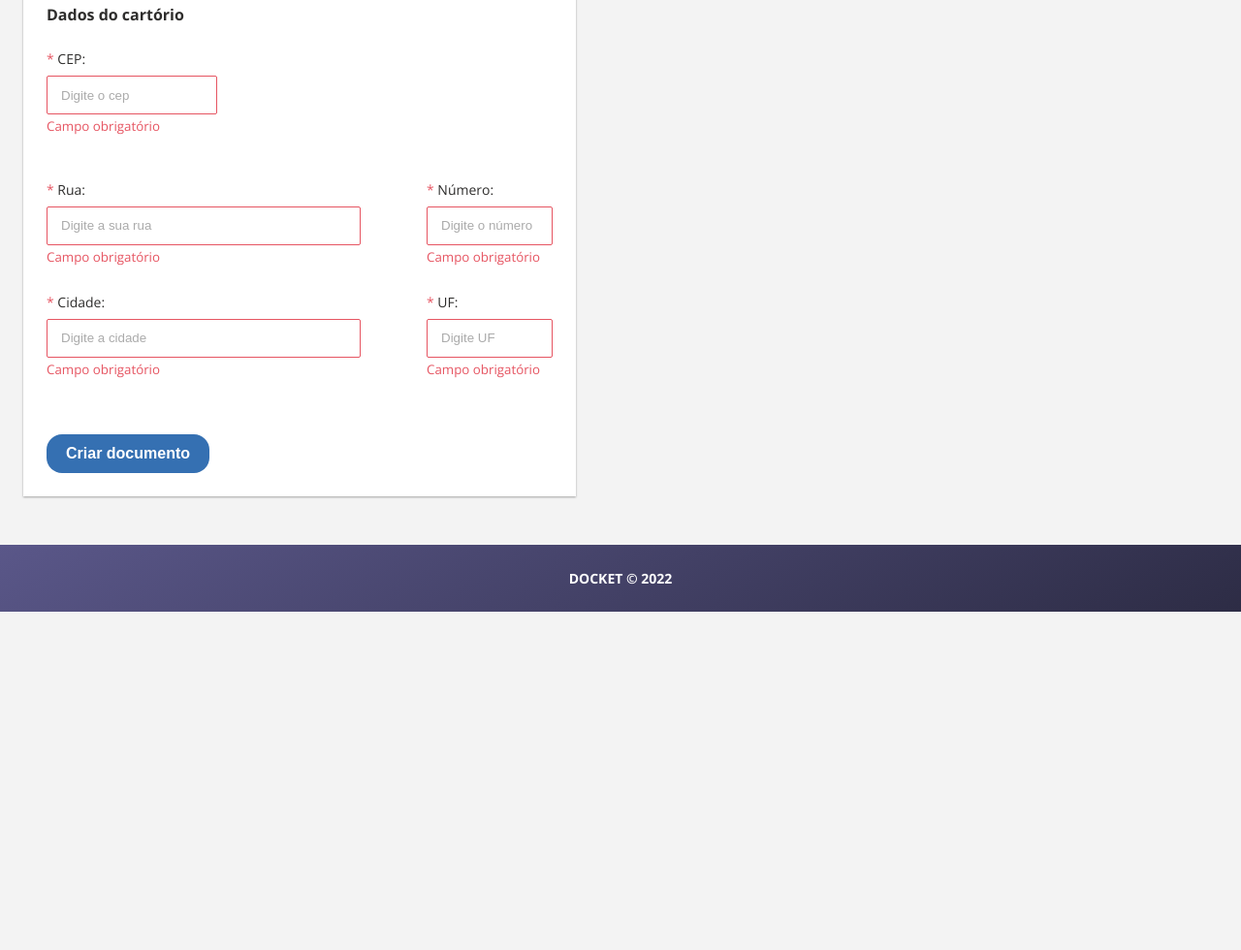
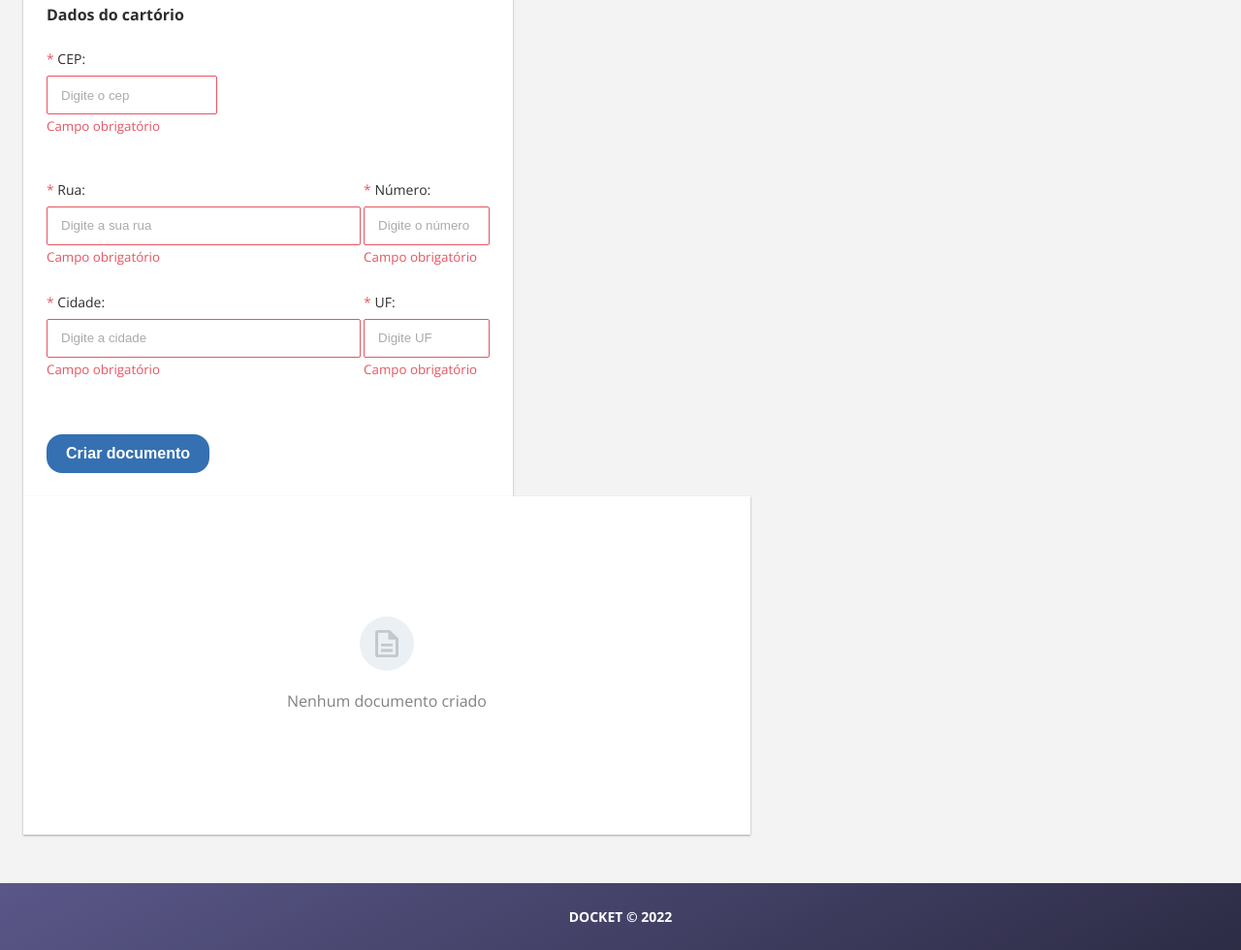
Before and after one commit to DanielFFerreira/teste-docket, a plain HTML site: page index.html in a window 1280 px wide. Shown: the part 907-1887 px from the top of the page at 97% size. Before the commit the page ends 1538 px from the top, so only its background shows below. Drawn offline with nearby package versions, Linux system fonts and the light colour scheme; no server answers.

Commit message:
ajustando responsividade card empty space

```diff
--- a/index.html
+++ b/index.html
@@ -41,6 +41,7 @@
 
     </section>
 
+    <div class="registro-container">
       <section class="section-registro">
 
         <!-- form -->
@@ -54,7 +55,14 @@
               <span class="required-symbol">*</span>
               Nome do documento:
             </label>
-          <input type="text" class="border-error" placeholder="Digite o documento" required>
+            <input
+            id="nome-documento"
+            type="text"
+            class="border-error"
+            placeholder="Digite o documento"
+            pattern="[a-zA-Záãâéêíîóôõú\s]+$"
+            required
+            >
             <small class="error-menssage">Campo obrigatório</small>
           </div>
 
@@ -135,16 +143,17 @@
 
           <input type="submit" class="btn-documento" value="Criar documento" />
 
-
         </form>
-
 
       </section>
 
-    <section class="container">
-
+      <section class="empty-container">
+        <div class="empty-content">
+          <img src="src/img/empty.svg" alt="imagem empty">
+          <p class="empty-doc">Nenhum documento criado</p>
+        </div>
       </section>
-
+    </div>
   </main>
 
 
--- a/src/js/main.js
+++ b/src/js/main.js
@@ -1,13 +1,20 @@
 const URL = "http://localhost:3000/documentos";
 const elemCont = document.querySelector("container");
 
-fetch(URL).then((res) => {
+// fetch(URL).then((res) => {
+//   return res.json();
+// })
+// .then((data) => {
+//   data.map(documents => {
+//     const elemDiv = document.createElement("div");
+//     elemDiv.innerHTML = documents.certidao_de_nascimento.nome_do_documento;
+//     return elemCont.innerHTML = elemDiv;
+//   });
+// });
+
+fetch(URL).then(res => {
   return res.json();
-})
-.then((data) => {
-  data.map(documents => {
-    const elemDiv = document.createElement("div");
-    elemDiv.innerHTML = documents.certidao_de_nascimento.nome_do_documento;
-    return elemCont.innerHTML = elemDiv;
-  });
+}).then(data => {
+  document.querySelector("#nome-documento").innerHTML = data[0].nome_documento;
+  console.log(data);
 });
--- a/src/scss/styles.scss
+++ b/src/scss/styles.scss
@@ -5,6 +5,7 @@ $black100: #2e2d2c;
 $white: #ffffff;
 $black02: #f3f3f3;
 $black-40: #ababab;
+$black-60: #828180;
 $red-01: #e65562;
 $blue-01: #3570b2;
 $cold-grey-10: #ebf0f5;
@@ -66,6 +67,11 @@ input:invalid {
   margin: 1.5rem 0;
 }
 
+.registro-container {
+  display: flex;
+  justify-content: space-between;
+}
+
 // formulários
 .section-contrato {
   box-shadow: 0px 1px 2px #2E2D2C66;
@@ -99,6 +105,10 @@ input:invalid {
     }
   }
 }
+
+.section-registro {
+  width: 41%;
+
 
   // formulario
   .form {
@@ -201,6 +211,7 @@ input:invalid {
       }
     }
   }
+}
 
 .footer {
   padding: 1.375rem 0;
@@ -212,8 +223,38 @@ input:invalid {
   margin-top: 3.125rem;
 }
 
+.empty-container {
+  width: 750px;
+  height: 349px;
+  background: $white;
+  display: flex;
+  box-shadow: 0px 1px 2px #2E2D2C66;
+  display: flex;
+  justify-content: center;
+  align-items: center;
+
+  img {
+    width: 56px;
+    height: 56px;
+    display: block;
+    margin: 0 auto;
+  }
+
+  .empty-doc {
+    color: $black-60;
+    margin-top: 1.2rem;
+  }
+}
+
 @media (max-width: 580px) {
   .endereco-wrapper {
     flex-wrap: wrap;
   }
 }
+
+@media (max-width: 1280px) {
+  .registro-container {
+    flex-wrap: wrap;
+  }
+
+}
```
Also changed, not shown: src/css/styles.css, src/img/empty.svg (added), 1 other file. Lines whose indentation alone changed are shown as unchanged.
